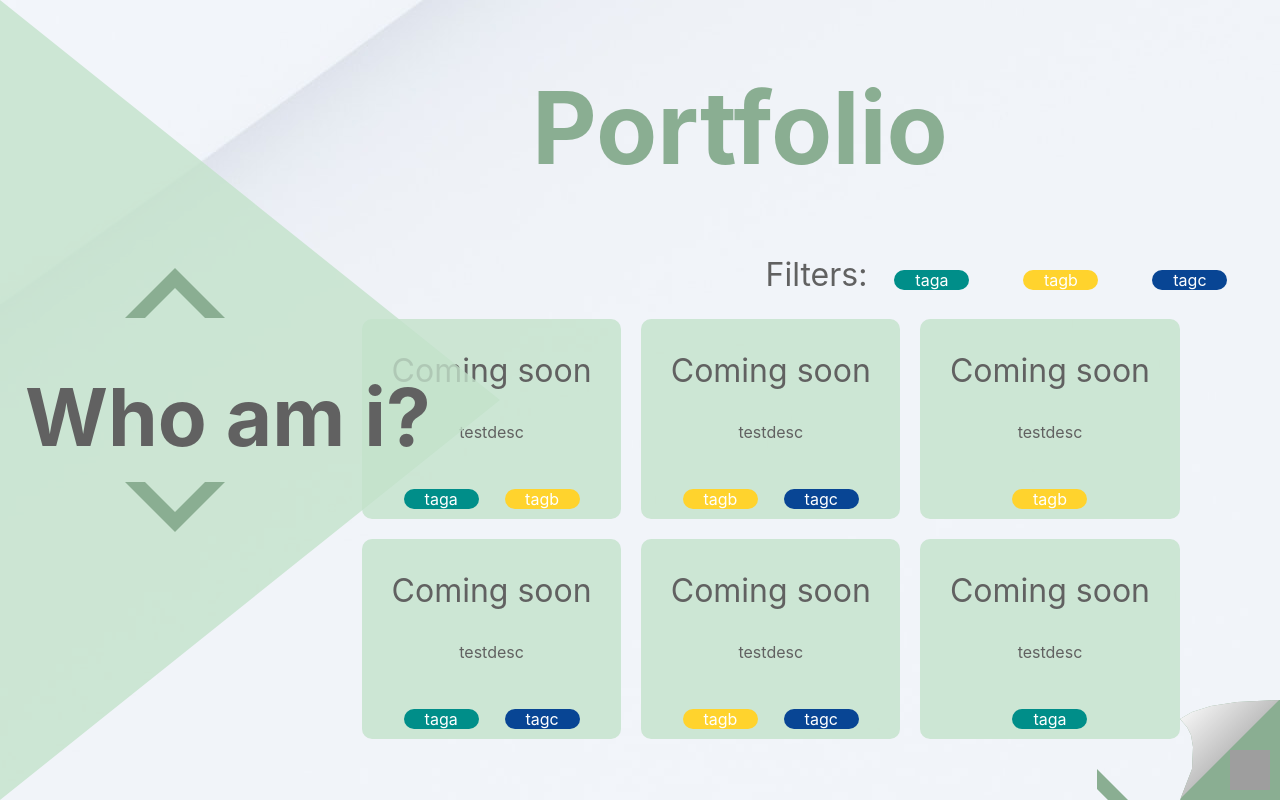
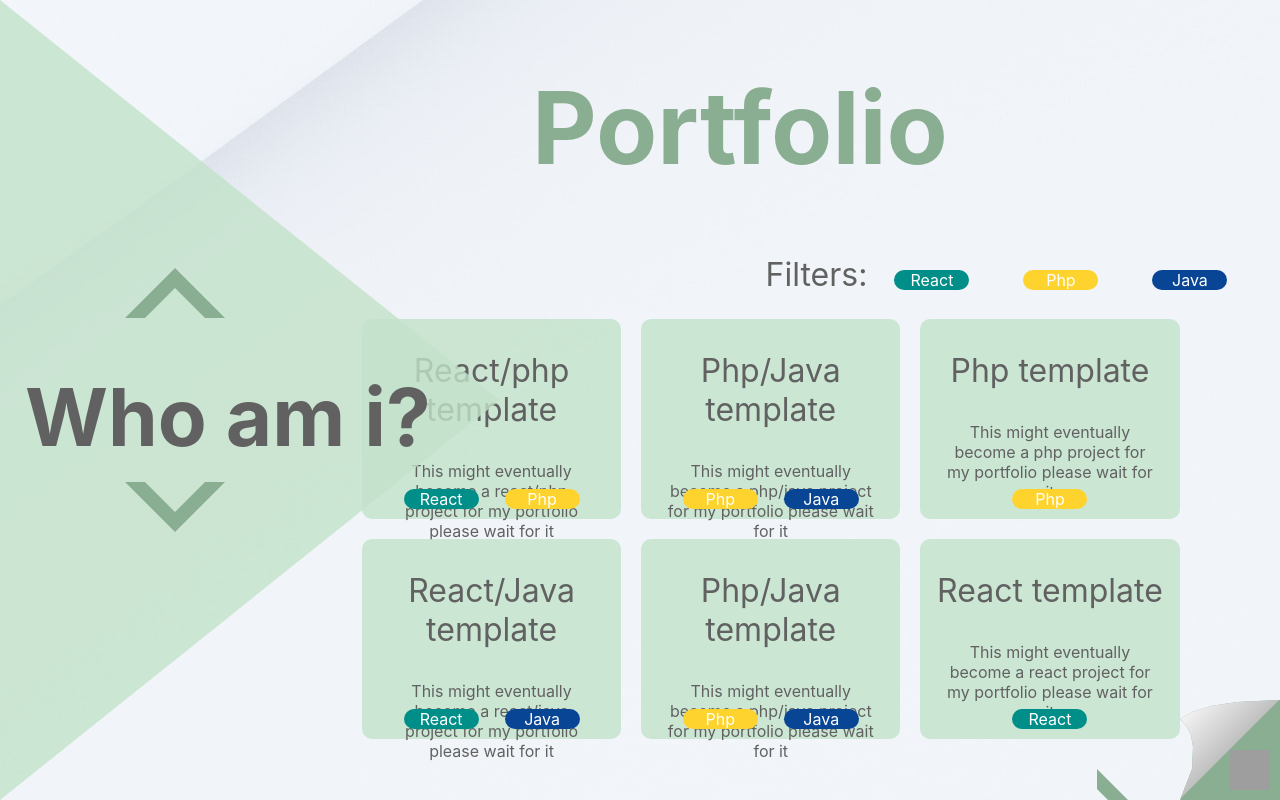
Before and after one commit to MauricioRodCar/mysite, a React (Create React App) app: page /portfolio in a window 1280 px wide. Built offline with nearby package versions, Linux system fonts and the light colour scheme; grey boxes are pictures that could not be loaded; a web font is replaced by a local one.

Commit message:
Filled portfolio view and added effects

```diff
--- a/src/components/PortfolioContainer/index.js
+++ b/src/components/PortfolioContainer/index.js
@@ -1,7 +1,7 @@
 import { React } from 'react';
 import './portfoliocontainer.css'
 
-function PortfolioContainer({index, title, endpoint, description, tags, listOfTags }) {
+function PortfolioContainer({index, title, endpoint, description, tags, listOfTags, customClass }) {
 
 
 
@@ -11,13 +11,13 @@ function PortfolioContainer({index, title, endpoint, description, tags, listOfTa
   }
 
   return(
-    <div className="portfolio-container">
+    <div className={"portfolio-container "+customClass}>
       <p className="portfolio-title">{title}</p>
       <p className="portfolio-description">{description}</p>
       <div className="portfolio-tag-container">
       {
         itemTags.map( (itemTag,index) =>
-          <div className="portfolio-tag" style={{backgroundColor:itemTag.color}}>
+          <div className="portfolio-tag" key={index} style={{backgroundColor:itemTag.color}}>
             <p className="portfolio-tag-name">{itemTag.name}</p>
           </div>
          )
--- a/src/components/PortfolioContainer/portfoliocontainer.css
+++ b/src/components/PortfolioContainer/portfoliocontainer.css
@@ -3,10 +3,20 @@
   border-radius: 10px;
   text-align: center;
   position: relative;
+  transition: .25s;
+}
+
+.shrink {
+  transform: scale(.25)
 }
 
 .portfolio-title{
   font-size: 2em;
+}
+
+.portfolio-description{
+  margin-left: 10%;
+  width: 80%;
 }
 
 .portfolio-tag-container{
--- a/src/pages/PortfolioPage/index.js
+++ b/src/pages/PortfolioPage/index.js
@@ -8,6 +8,7 @@ const PortfolioPage = () => {
   const [page,setPage] = useState(1);
   const [pageTotal,setPageTotal] = useState(1);
   const [showingElements, setShowingElements] = useState([]);
+  const [customClass, setCustomClass] = useState("");
   const [filters, setFilters] = useState([true,true,true]);
 
 
@@ -15,6 +16,8 @@ const PortfolioPage = () => {
       let elements = [];
       let filteredItems = [];
       let activeFilters = [];
+      setCustomClass("shrink");
+
       for (let i = 0; i < filters.length; i++) {
         if (filters[i]) {
           activeFilters.push(i+1)
@@ -29,72 +32,76 @@ const PortfolioPage = () => {
       for (let i = (page-1)*6; i < page*6 && i < filteredItems.length; i++) {
         elements.push(filteredItems[i]);
       }
-      setPageTotal(Math.ceil(filteredItems.length/6))
-      setShowingElements(elements)
+      setTimeout(()=>{
+        setPageTotal(Math.ceil(filteredItems.length/6))
+        setShowingElements(elements)
+        setCustomClass("")
+      }, 250);
+
     }, [filters, page])
 
   const [tags] = useState([
     {
-      name:"taga",
+      name:"React",
       color:"#008E89"
     },
     {
-      name:"tagb",
+      name:"Php",
       color:"#FFD32D"
     },
     {
-      name:"tagc",
+      name:"Java",
       color:"#084594"
     }
   ])
 
   const [portfolioItems] = useState([
     {
-      title: "Coming soon",
+      title: "React/php template",
       endpoint: "/testa",
-      description: "testdesc",
+      description: "This might eventually become a react/php project for my portfolio please wait for it",
       tags: [1, 2]
     },
     {
-      title: "Coming soon",
+      title: "Php/Java template",
       endpoint: "/testa",
-      description: "testdesc",
+      description: "This might eventually become a php/java project for my portfolio please wait for it",
       tags: [2, 3]
     },
     {
-      title: "Coming soon",
+      title: "Php template",
       endpoint: "/testa",
-      description: "testdesc",
+      description: "This might eventually become a php project for my portfolio please wait for it",
       tags: [2]
     },
     {
-      title: "Coming soon",
+      title: "React/Java template",
       endpoint: "/testa",
-      description: "testdesc",
+      description: "This might eventually become a react/java project for my portfolio please wait for it",
       tags: [1, 3]
     },
     {
-      title: "Coming soon",
+      title: "Php/Java template",
       endpoint: "/testa",
-      description: "testdesc",
+      description: "This might eventually become a php/java project for my portfolio please wait for it",
       tags: [2, 3]
     },
     {
-      title: "Coming soon",
+      title: "React template",
       endpoint: "/testa",
-      description: "testdesc",
+      description: "This might eventually become a react project for my portfolio please wait for it",
       tags: [1]
     },
     {
-      title: "Coming soon",
+      title: "React/Php/Java template",
       endpoint: "/testa",
-      description: "testdesc",
+      description: "This might eventually become a react/php/java project for my portfolio please wait for it",
       tags: [1, 2, 3]
     },
     {
-      title: "Coming soon",
+      title: "React/Php template",
       endpoint: "/testa",
-      description: "testdesc",
+      description: "This might eventually become a react/php project for my portfolio please wait for it",
       tags: [1, 2]
     },
   ])
@@ -106,7 +113,7 @@ const PortfolioPage = () => {
     setPage(1)
     setFilters(newFilters);
   }
-
+  console.log(customClass);
 
   return (
     <Container title="Portfolio">
@@ -115,7 +122,7 @@ const PortfolioPage = () => {
       {
         tags.map((tag, index) =>
 
-        <div className="portfolio-tag" style={filters[index]?{backgroundColor:tag.color}:{backgroundColor:"gray"}} onClick={()=>{handlefilters(index)}}>
+        <div className="portfolio-tag" style={filters[index]?{backgroundColor:tag.color}:{backgroundColor:"gray"}} onClick={()=>{handlefilters(index)}} key={index}>
           <p className="portfolio-tag-name">{tag.name}</p>
         </div>
       )
@@ -123,7 +130,7 @@ const PortfolioPage = () => {
     </div>
       <div id="portfolio-wrapper">
         {showingElements.map((item, index) =>
-          <PortfolioContainer key={index} index={index} title={item.title} endpoint={item.endpoint} description={item.description} tags={item.tags} listOfTags={tags}/>
+          <PortfolioContainer key={index} index={index} title={item.title} endpoint={item.endpoint} description={item.description} tags={item.tags} listOfTags={tags} customClass={customClass}/>
         )}
       </div>
       <div className="arrows-container">
```
